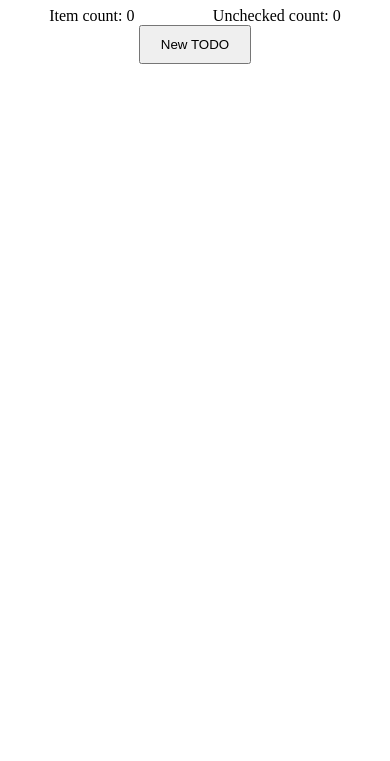
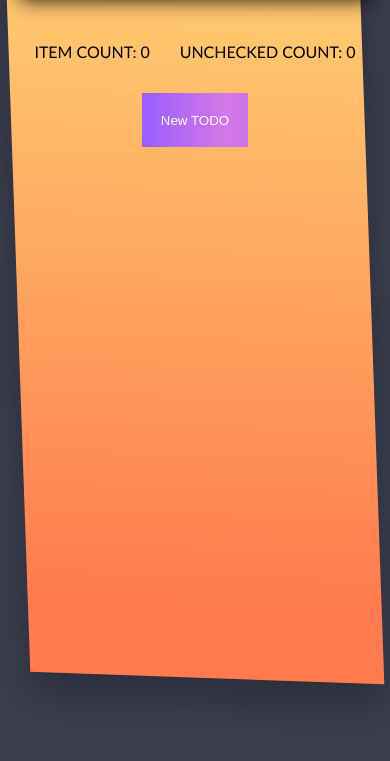
Before and after one commit to KN999/TODO-app, a plain HTML site: page index.html in a window 390 px wide. Shown: the part 83-844 px from the top of the page. Drawn offline with Linux system fonts and the light colour scheme.

Commit message:
mobile UI added (#1)
* mobile UI added

* final UI update

```diff
--- a/index.html
+++ b/index.html
@@ -1,19 +1,23 @@
 <!DOCTYPE html>
-<html>
+<html lang="en">
 <head>
+  <meta charset="UTF-8">
+  <meta name="viewport" content="width=device-width, initial-scale=1.0">
+  <meta http-equiv="X-UA-Compatible" content="ie=edge">
+  <link rel="stylesheet" type="text/css" href="./styles.css" />
   <title>TODO App</title>
-    <link rel="stylesheet" type="text/css" href="./styles.css" />
 </head>
 <body>
-    <div class="container center">
-      <h1 class="center title">My TODO App</h1>
-      <div class="flow-right controls">
+  <div class="container">
+    <div class="box">
+      <h1 class="title">My TODO App</h1>
+      <div class="controls">
         <span>Item count: <span id="item-count" value="0">0</span></span>
         <span>Unchecked count: <span id="unchecked-count">0</span></span>
       </div>
-      <button class="button center" onClick="newTodo()">New TODO</button>
-      <ul id="todo-list" class="todo-list center">
-      </ul>
+      <button class="button" onClick="newTodo()">New TODO</button>
+      <ul id="todo-list" class="todo-list"></ul>
+    </div>
   </div>
   <script src="./script.js"></script>
 </body>
--- a/script.js
+++ b/script.js
@@ -15,7 +15,7 @@ function newTodo() {
   //creating a li
   var li = document.createElement("li");
   //appending a string to li
-  li.innerHTML = "<input type='checkbox' class='myCheck' onClick='check()' ><input type='text'>"
+  li.innerHTML = "<input type='checkbox' class='myCheck' onClick='check()'><input type='text'>"
   li.setAttribute("class", "List");
   //appending that list to ul
   list.appendChild(li);
--- a/styles.css
+++ b/styles.css
@@ -1,66 +1,145 @@
-* {
+*, *::before, *::after {
+  margin: 0;
+  padding: 0;
   box-sizing: border-box;
 }
 
 html, body {
-  background-color: #eee;
-  margin: 0;
-  padding: 0;
+  width: 100%;
+  height: 100vh;
+  font-size: 16px;
+  background-color: #3a3e4e;
+  font-family: 'Gill Sans', 'Gill Sans MT', Calibri, 'Trebuchet MS', sans-serif;
 }
 
 ul {
-  margin: 0;
-  padding: 0;
   list-style-type: none;
 }
 
-.center {
-  align-self: center;
+.container {
+  position: relative;
+  width: 90%;
+  color: #000;
+  height: 90%;
+  z-index: 0;
+  /* border: 2px solid green; */
+  background-color: #3a3e4e;
+  margin: auto auto;
+  text-align: center;
 }
 
-.flow-right {
+.container .box::before {
+  content: '';
+  position: absolute;
+  top: 3.5em;
+  left: -0.1em;
+  right: -0.1em;
+  bottom: -0.1em;
+  z-index: -10000;
+  transform: skew(2deg, 2deg);
+  box-shadow: 0 20px 40px #0004;
+  background: linear-gradient(to top, rgba(255, 122, 78, 1) 10%, rgba(255, 205, 112, 1) 100%);
+}
+
+.title {
+  width: 100%;
+  text-transform: uppercase;
+  padding: 0.6em;
+  color: #fff;
+  box-shadow: 0 5px 20px #000;
+  background: linear-gradient(to left, #d578e6 0%, #985eff 74%);
+}
+
+/* .title::before {
+  content: '';
+  position: absolute;
+  width: 1em;
+  z-index: -1;
+  height: 3em;
+  top: 0;
+  left: -0.4em;
+  right: 0.1em;
+  bottom: 0.1em;
+  border-radius: 5px 0 0 0;
+  transform: skew(-2deg, -20deg);
+  background: #945ff0;
+}
+
+.title::after {
+  content: '';
+  position: absolute;
+  width: 1em;
+  z-index: -1;
+  height: 3em;
+  top: 0;
+  left: 40.5em;
+  right: 0.1em;
+  bottom: 0.1em;
+  border-radius: 0 5px 0 0;
+  transform: skew(2deg, 20deg);
+  background: #985eff;
+} */
+
+.controls {
+  margin: 3em auto 2em;
+  text-transform: uppercase;
   display: flex;
+  font-weight: 300;
+  font-size: 1em;
   justify-content: space-around;
 }
 
-.container {
-  max-width: 800px;
-  margin: 0 auto;
-  padding: 10px;
-  display: flex;
-  flex-direction: column;
-  background-color: white;
-  height: 100vh;
+.button {
+  width: 8em;
+  height: 4em;
+  border: none;
+  color: #fff;
+  transition: 0.5s;
+  background: linear-gradient(to left, #985eff 10%, #d578e6 60%, #985eff 100%);
+  background-size: 200%;
 }
 
-.title, .controls, .button {
-  flex: none;
+.button:hover {
+  background-position-x: 100%;
+  transform: translateY(-15px);
+  box-shadow: 0 5px 10px rgba(0, 0, 0, 0.61);
 }
 
-.button {
-  padding: 10px 20px;
+ul {
+  margin: 1em ;
 }
 
-.todo-list {
-  flex: 1 1 0;
-  margin-top: 20px;
-  padding: 20px;
-  overflow-y: auto;
+ul li .input-label .myCheck{
+  position: absolute;
+  opacity: 0;
+  cursor: pointer;
 }
 
-.todo-delete {
-  margin: 10px;
+ul li .input-label .checkbox-custom {
+  position: absolute;
+  width: 1.5em;
+  height: 1.5em;
+  background-color: transparent;
+  border-radius: 5px;
+  border: 2px solid #fff;
 }
 
-.todo-checkbox {
-  margin: 10px;
+ul li .input-label .checkbox-custom::after {
+  position: absolute;
+  content: '';
+  width: 0;
+  height: 0;
+  border-radius: 5px;
+  border: solid #009bff;
+  border-width: 0 3px 3px 0;
+  transform: rotate(0deg) scale(0);
+  opacity: 1;
 }
 
-.todo-container {
-  padding: 20px;
-  border-bottom: 1px solid #333;
+ul li input[type = "text"] {
+  width: 15em;
+  height: 2em;
+  margin: 0.4em;
+  border: 2px solid #985eff;
+  border-radius: 6px;
 }
-
-.todo-container:first-of-type {
-  border-top: 1px solid #333;
-}
```
Lines whose indentation alone changed are shown as unchanged.
